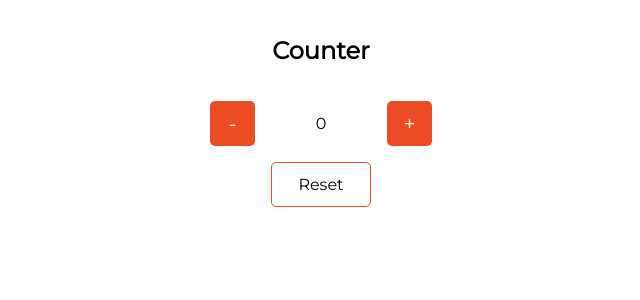
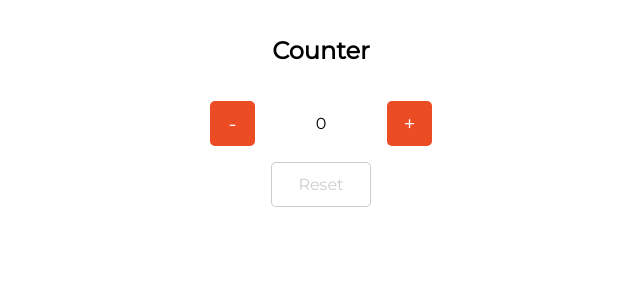
Before and after one commit to SarahAyuNanda/counter-app-ts, a React (Create React App) app: page / in a window 1280 px wide. Shown: the top 300 px of the page, without its empty margins (319-959 px from the left). Built offline with nearby package versions, Linux system fonts and the light colour scheme.

Commit message:
fix: add disabled props for secondary button and change style when it's disabled and enabled

```diff
--- a/src/components/buttons/secondary-button/index.css
+++ b/src/components/buttons/secondary-button/index.css
@@ -5,7 +5,7 @@
   width: 100px;
   height: 45px;
   font: 16px 'Montserrat';
-  color: var(--black);
+  color: var(--orange);
   background: var(--white);
   border: 1.5px solid var(--orange);
   border-radius: 5px;
@@ -17,3 +17,9 @@
   background: var(--orange);
   color: var(--white);
 }
+
+#secondary-button:disabled {
+  border: 1.5px solid var(--black-shadow);
+  color: var(--black-shadow);
+  background: var(--white);
+}
--- a/src/components/buttons/secondary-button/index.tsx
+++ b/src/components/buttons/secondary-button/index.tsx
@@ -3,18 +3,24 @@ import './index.css';
 
 interface IPropsSecondaryButton {
   label?: string,
-  handler?: () => void
+  handler?: () => void,
+  disabled?: boolean
 }
 
 const SecondaryButton = (props: IPropsSecondaryButton) => (
-  <button id='secondary-button' onClick={props.handler}>
+  <button id='secondary-button' onClick={props.handler} disabled={props.disabled} >
     {props.label}
   </button>
 );
 
 SecondaryButton.propTypes = {
   label: PropTypes.string.isRequired,
-  handler: PropTypes.func.isRequired
+  handler: PropTypes.func.isRequired,
+  disabled: PropTypes.bool
 };
 
+SecondaryButton.defaultProps = {
+  disabled: false
+}
+
 export default SecondaryButton;
--- a/src/pages/index.tsx
+++ b/src/pages/index.tsx
@@ -9,6 +9,8 @@ import './index.css';
 const App = () => {
   const dispatch = useDispatch();
   const counter = useSelector((state: IAppState) => state.counter);
+
+  const disableReset = counter.number === 0 && true;
 
   const onClickDecrement = () => dispatch(Action.decrement());
   const onClickIncrement = () => dispatch(Action.increment());
@@ -22,7 +24,7 @@ const App = () => {
         <p className='counter-result'>{counter.number}</p>
         <PrimaryButton label={CONSTANTS.SYMBOL.PLUS} handler={onClickIncrement} />
       </div>
-      <SecondaryButton label={CONSTANTS.DESCRIPTION.RESET} handler={onClickReset} />
+      <SecondaryButton label={CONSTANTS.DESCRIPTION.RESET} handler={onClickReset} disabled={disableReset} />
     </div>
   );
 };
```
